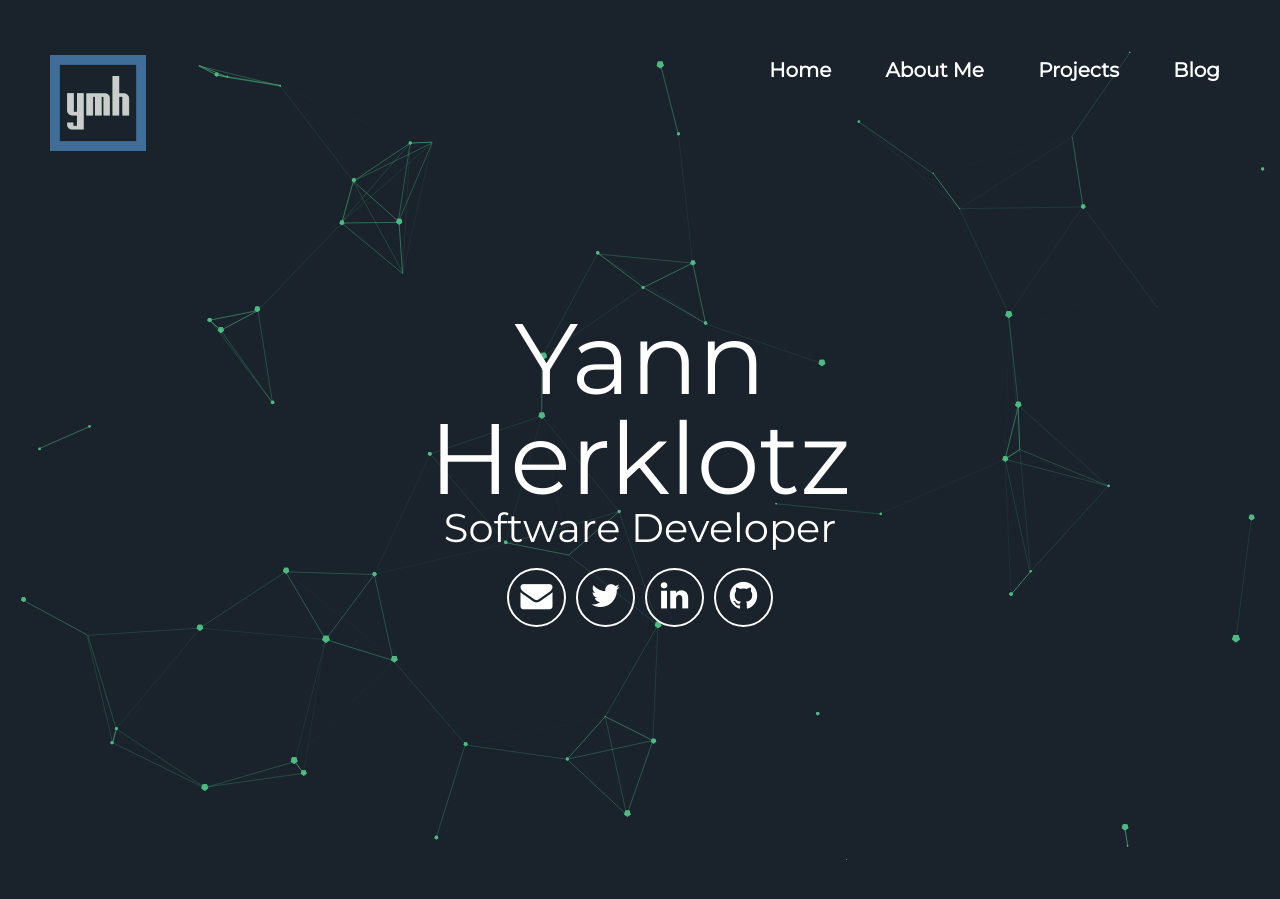
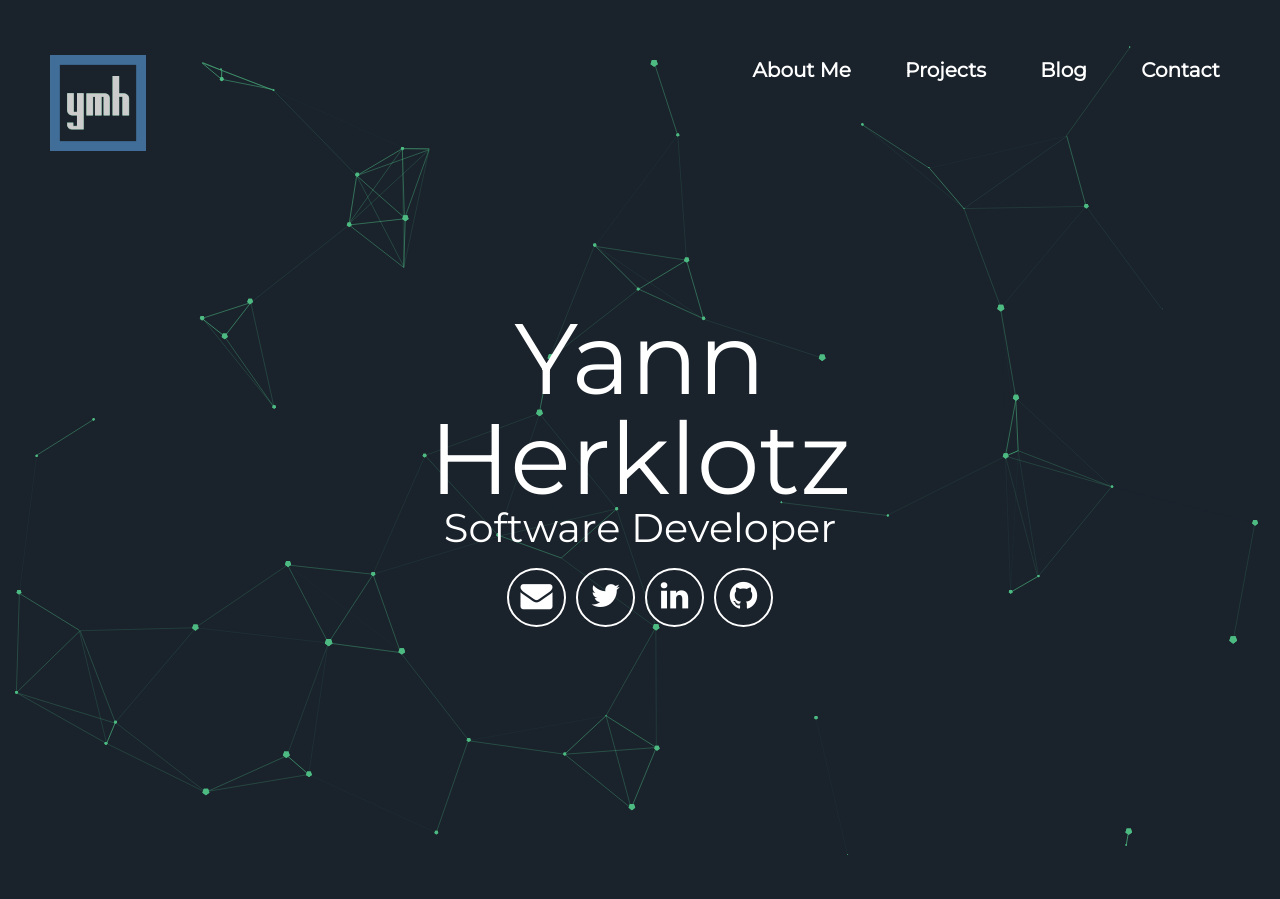
Before and after one commit to ymherklotz/website-imperial, a Jekyll site: the page built from index.md, in a window 1280 px wide and 900 px high. Built offline with Jekyll 4.4.1, drawn with Linux system fonts in a browser that asks for light colours.

Commit message:
Updating main page with contact and blog

```diff
--- a/_includes/header.html
+++ b/_includes/header.html
@@ -7,7 +7,6 @@
   </div>
   <a href="#" class="header__icon" id="header__icon"></a>
   <nav class="menu" id="menu">
-    <a href="{{ "#particles-js" | prepend: site.baseurl }}">Home</a>
     <a href="{{ "#about" | prepend: site.baseurl }}">About Me</a>
     <div class="dropdown">
       <a href="{{ "#projects" | prepend: site.baseurl }}">Projects</a>
@@ -16,5 +15,6 @@
       </div>
     </div>
     <a href="{{ "#blog" | prepend: site.baseurl }}">Blog</a>
+    <a href="{{ "#contact" | prepend: site.baseurl }}">Contact</a>
   </nav>
 </div>
--- a/_layouts/main.html
+++ b/_layouts/main.html
@@ -18,6 +18,9 @@
           <section>
             {% include blog.html %}
           </section>
+          <section>
+            {% include contact.html %}
+          </section>
           {{ content }}
           {% include footer.html %}
         </div>
```
